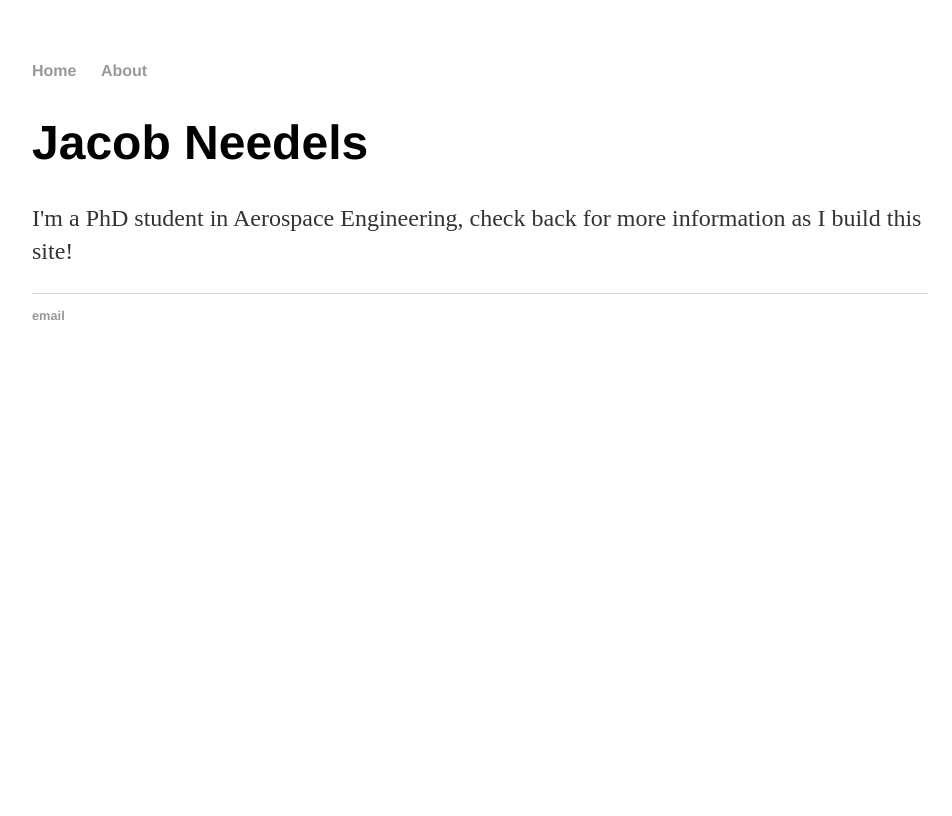
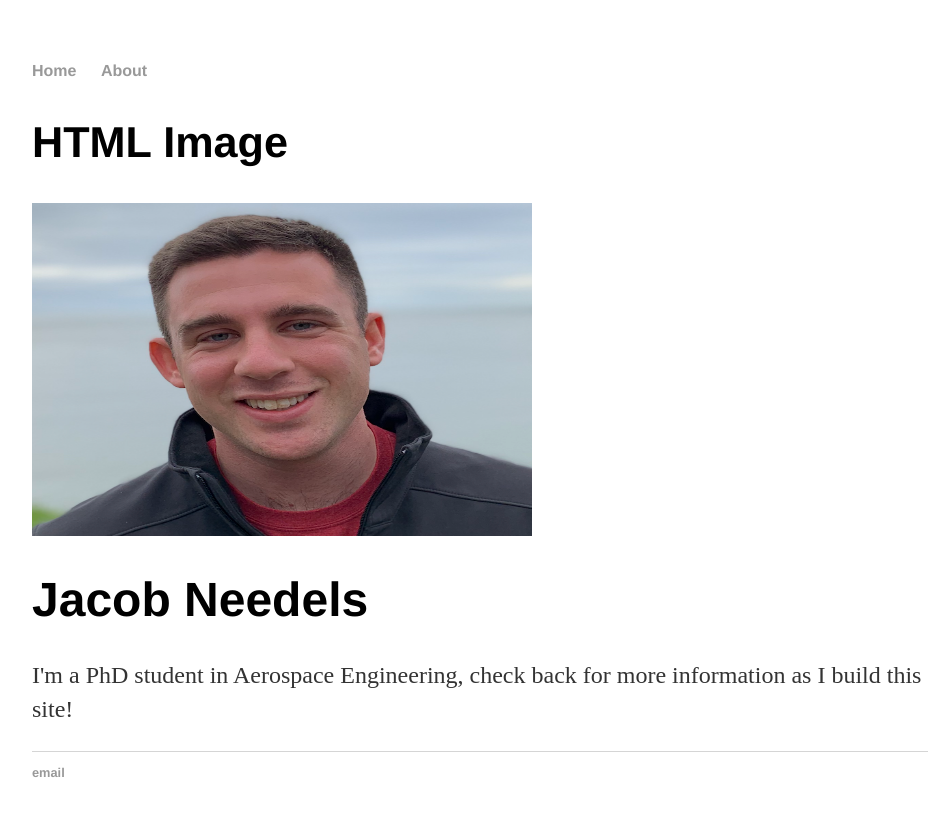
Before and after one commit to jtneedels/jtneedels.github.io, a Jekyll site: the page built from index.html, in a window 1280 px wide. Shown: the top 816 px of the page, without its empty margins (160-1112 px from the left). Built offline with Jekyll 4.4.1, drawn with Linux system fonts in a browser that asks for light colours.

Commit message:
more fixes

```diff
--- a/index.html
+++ b/index.html
@@ -2,7 +2,8 @@
 layout: default
 title: Jacob Needels
 ---
-
+<h2>HTML Image</h2>
+<img src="headshot1.png" alt="Trulli" width="500" height="333">
 		<div class="blurb">
 			<h1>Jacob Needels</h1>
 			<p>I'm a PhD student in Aerospace Engineering, check back for more information as I build this site!</a></p>
```
Also changed, not shown: headshot1.png (added), 1 other file.
